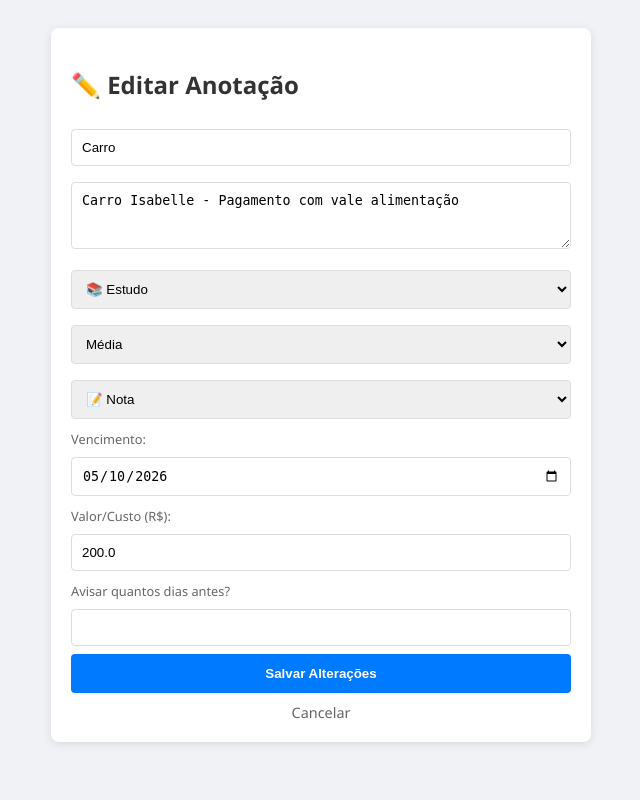
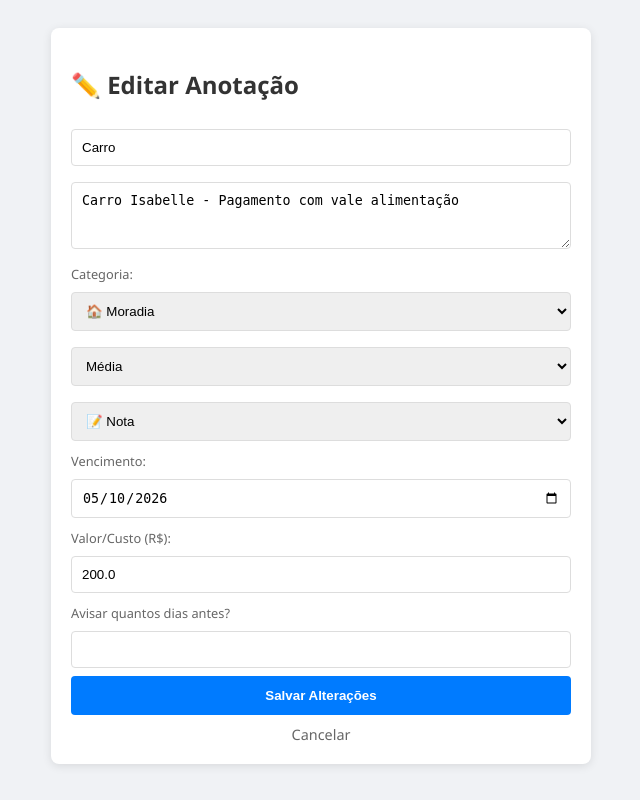
Before and after one commit to Mylutsu/painel_pessoal, a Flask app: page /editar/4 in a window 1280 px wide. Shown: the whole page, without its empty margins (319-959 px from the left). Run offline with Flask 3, Linux system fonts and the light colour scheme; data comes from the database, SQL or seed files in the repository; both versions use the stored data as it was after the commit.

Commit message:
feat: implementando contas fixas no dashboard e corrigindo edições de notas

```diff
--- a/app.py
+++ b/app.py
@@ -59,6 +59,7 @@ def index():
     vencidas = 0
     alertas = 0
     hoje = date.today()
+    mes_atual = hoje.strftime('%m-%Y') #para filtrar a soma do mes
 
     for n in todas_ativas:
         if n[7]:
@@ -68,6 +69,17 @@ def index():
                 vencidas += 1
             elif diferenca <= (n[8] or 3): #contagem para alerta de aviso ou popar alerta em 3 dias
                 alertas +=1
+
+    #Cálculo da soma financeira
+    #Somar apenas as notas ativas do mes atual
+    cursor.execute("""
+        SELECT SUM(nota_custo) FROM notas
+        WHERE status = 'Ativo'
+        AND nota_modelo = 0
+        AND strftime('%m-%Y', data_vencimento) = ?
+        """, (mes_atual,))
+    soma_financeira = cursor.fetchone()[0] or 0.0
+
     # 3. Contagem de Concluídas para o Dashboard
     cursor.execute("SELECT COUNT (*) FROM notas WHERE status = 'Concluido'")
     concluidas_total = cursor.fetchone()[0]
@@ -94,6 +106,7 @@ def index():
                            total = total,
                            vencidas = vencidas,
                            alertas = alertas,
+                           soma_financeira = soma_financeira,
                            concluidas_total=concluidas_total,
                            categoria_ativa = categoria_filtrada or 'Todas')
 
@@ -167,7 +180,11 @@ def editar(id):
 
         conn.commit()
         conn.close()
-        return redirect(url_for('index'))
+        # Se a nota editada era um modelo, volta para a página de fixas
+        if nota[10] == 1:
+            return redirect(url_for('fixas'))
+        else:
+            return redirect(url_for('index'))
 
     cursor.execute("SELECT * FROM notas WHERE id = ?", (id,))
     nota = cursor.fetchone()
--- a/templates/editar.html
+++ b/templates/editar.html
@@ -18,11 +18,19 @@
             <input type="text" name="titulo" value="{{ nota[1] }}" required>
             <textarea name="conteudo" rows="3">{{ nota[2] }}</textarea>
 
+            <label style="font-size: 0.8em; color: #666;">Categoria:</label>
             <select name="categoria">
-                <option value="Estudo" {% if nota[3] == 'Estudo' %}selected{% endif %}>📚 Estudo</option>
-                <option value="Financeiro" {% if nota[3] == 'Financeiro' %}selected{% endif %}>💰 Financeiro</option>
-                <option value="Trabalho" {% if nota[3] == 'Trabalho' %}selected{% endif %}>💼 Trabalho</option>
-                <option value="Pessoal" {% if nota[3] == 'Pessoal' %}selected{% endif %}>🏠 Pessoal</option>
+                {# Verificamos se é um modelo OU se já possui uma categoria financeira #}
+                {% if nota[10] == 1 or nota[3] in ['Moradia', 'Serviços', 'Assinaturas'] %}
+                    <option value="Moradia" {% if nota[3] == 'Moradia' %}selected{% endif %}>🏠 Moradia</option>
+                    <option value="Serviços" {% if nota[3] == 'Serviços' %}selected{% endif %}>⚡ Serviços (Água, Luz...)</option>
+                    <option value="Assinaturas" {% if nota[3] == 'Assinaturas' %}selected{% endif %}>📺 Assinaturas</option>
+                {% else %}
+                    <option value="Estudo" {% if nota[3] == 'Estudo' %}selected{% endif %}>📚 Estudo</option>
+                    <option value="Financeiro" {% if nota[3] == 'Financeiro' %}selected{% endif %}>💰 Financeiro</option>
+                    <option value="Trabalho" {% if nota[3] == 'Trabalho' %}selected{% endif %}>💼 Trabalho</option>
+                    <option value="Pessoal" {% if nota[3] == 'Pessoal' %}selected{% endif %}>🏠 Pessoal</option>
+                {% endif %}
             </select>
 
             <select name="prioridade">
--- a/templates/index.html
+++ b/templates/index.html
@@ -295,6 +295,10 @@
             <h3>{{ concluidas_total }}</h3>
             <p>Concluídas</p>
         </div>
+        <div class="card-resumo" style="border-bottom: 4px solid #28a745;">
+            <h3 style="color: #28a745;">R$ {{ "%.2f"|format(soma_financeira) }}</h3>
+            <p>Total do Mês</p>
+        </div>
     </div>
 
     <div style="text-align: center; margin-bottom: 20px;">
```
Also changed, not shown: templates/fixas.html (+11 -5 lines), painel_dados.db.
